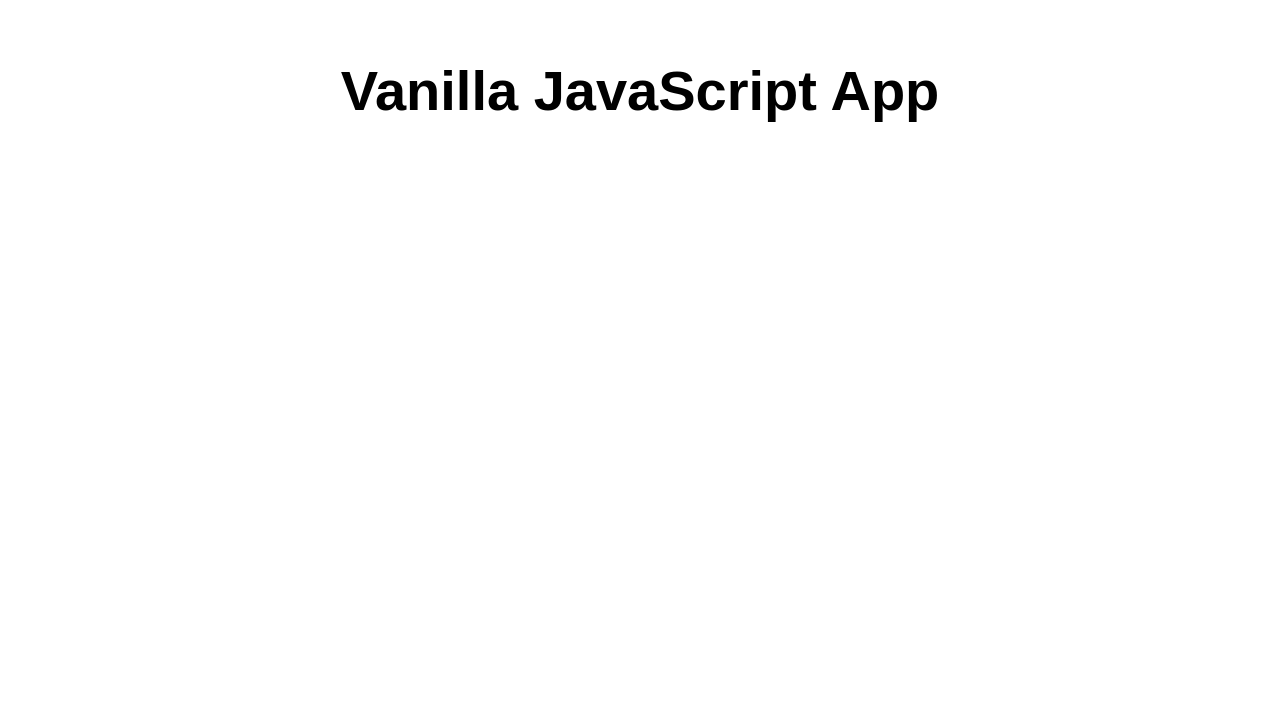
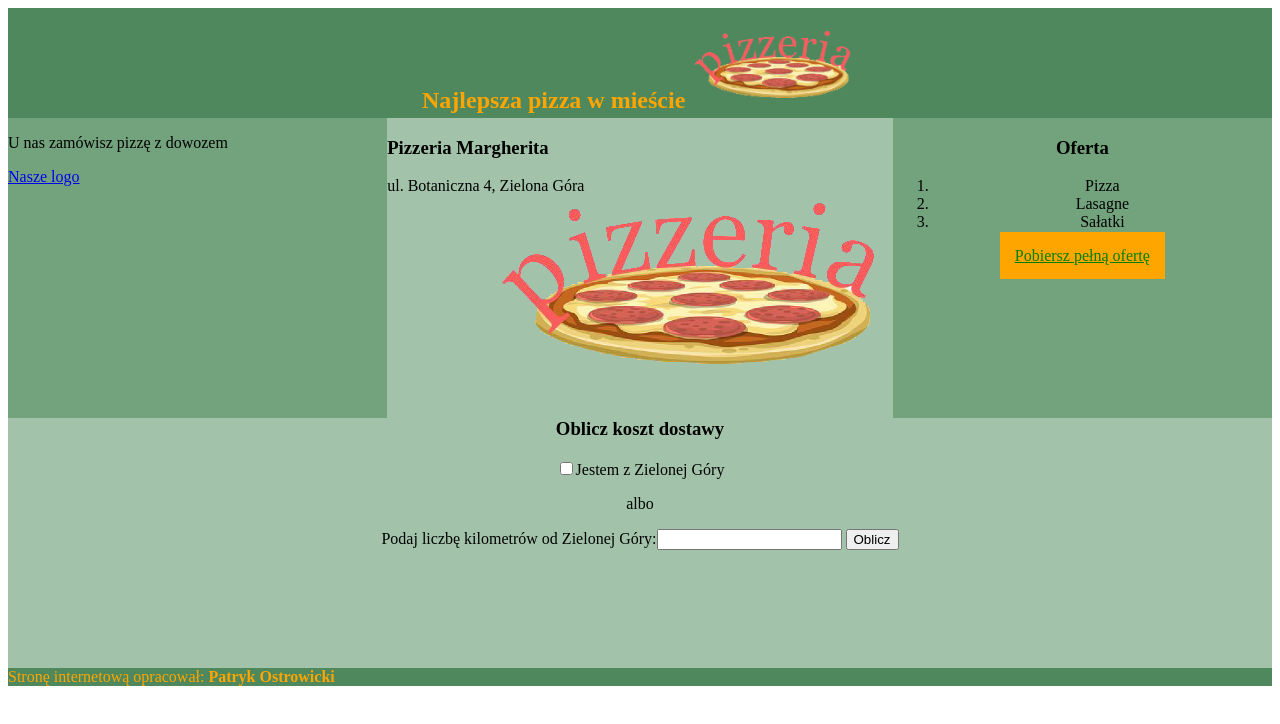
Before and after one commit to patrykostrowicki/pizzeriatest3, a website: page src/index.html in a window 1280 px wide. Drawn offline with Linux system fonts and the light colour scheme.

Commit message:
Add files via upload

```diff
--- a/src/index.html
+++ b/src/index.html
@@ -1,17 +1,61 @@
-<!DOCTYPE html>
-<html lang="en">
+<DOCTYPE html>
+	<html lang="pl">
 
 	<head>
-  <meta charset="UTF-8">
-  <meta name="viewport" content="width=device-width, initial-scale=1.0">
-  <link rel="stylesheet" href="styles.css">
-  <title>Vanilla JavaScript App</title>
+		<meta charset="utf-8">
+		<title>Pizzeria Margherita</title>
+		<link rel="stylesheet" type="text/css" href="styl6.css">
+		<script type="text/javascript">
+			function obliczanie() {
+				var liczba = document.getElementById("num").value;
+				var suma = liczba * 2;
+				if (document.getElementById("check").checked == true) {
+					document.getElementById("wynik").innerHTML = "Dowieziemy Twoją pizzę za darmo";
+				} else if (document.getElementById("check").checked == false) {
+					document.getElementById("wynik").innerHTML = "Dowóz będzie Cię kosztował " + suma + " złotych";
+				}
+
+
+			}
+		</script>
 	</head>
 
 	<body>
+		<header>
+			<h2>Najlepsza pizza w mieście
+				<img src="logo.png" height="100">
+			</h2>
+		</header>
 		<main>
-    <h1>Vanilla JavaScript App</h1>
+			<section id="pl">
+				<p>U nas zamówisz pizzę z dowozem </p>
+				<a href="logo.png">Nasze logo</a>
+			</section>
+			<section id="ps">
+				<h3>Pizzeria Margherita</h3>
+				<p>ul. Botaniczna 4, Zielona Góra</p>
+			</section>
+			<section id="pp">
+				<h3>Oferta</h3>
+				<ol>
+					<li>Pizza</li>
+					<li>Lasagne</li>
+					<li>Sałatki</li>
+				</ol>
+				<p><a href="Oferta.txt">Pobiersz pełną ofertę</a></p>
+			</section>
+			<section id="pd">
+				<h3>Oblicz koszt dostawy</h3>
+				<input type="checkbox" id="check">Jestem z Zielonej Góry <br>
+				<p>albo</p>
+				Podaj liczbę kilometrów od Zielonej Góry:<input type="number" id="num">
+				<input type="submit" value="Oblicz" onclick="obliczanie();">
+				<p id="wynik"></p>
+			</section>
 		</main>
+		<footer>
+			Stronę internetową opracował: <b>Patryk Ostrowicki</b>
+		</footer>
 	</body>
 
 	</html>
--- /dev/null
+++ b/src/styl6.css
@@ -0,0 +1,50 @@
+header
+{
+	background-color: #4E885C;
+	color: orange;
+	text-align:center;
+	height: 110px;
+}
+#pl
+{
+	background-color: #72A37D;
+	width: 30%;
+	height: 300px;
+	float: left;
+}
+#ps
+{
+	background-image: url("logo.png");
+	background-repeat: no-repeat;
+	 background-position: right;
+	background-color: #A2C3A9;
+	width: 40%;
+	height: 300px;
+	float: left;
+}
+#pp
+{
+	background-color: #72A37D;
+	text-align: center;
+	width: 30%;
+	height: 300px;
+	float: left;
+}
+#pd
+{
+	background-color: #A2C3A9;
+	text-align: center;
+	height: 250px;
+	clear: both;
+}
+footer
+{
+	background-color: #4E885C;
+	color: orange;
+}
+#pp a
+{
+	background-color: orange;
+	color: green;
+	padding: 15px;
+}
```
Also changed, not shown: src/Oferta.txt (added, +7 -0 lines), src/logo.png (added). Lines whose indentation alone changed are shown as unchanged.
